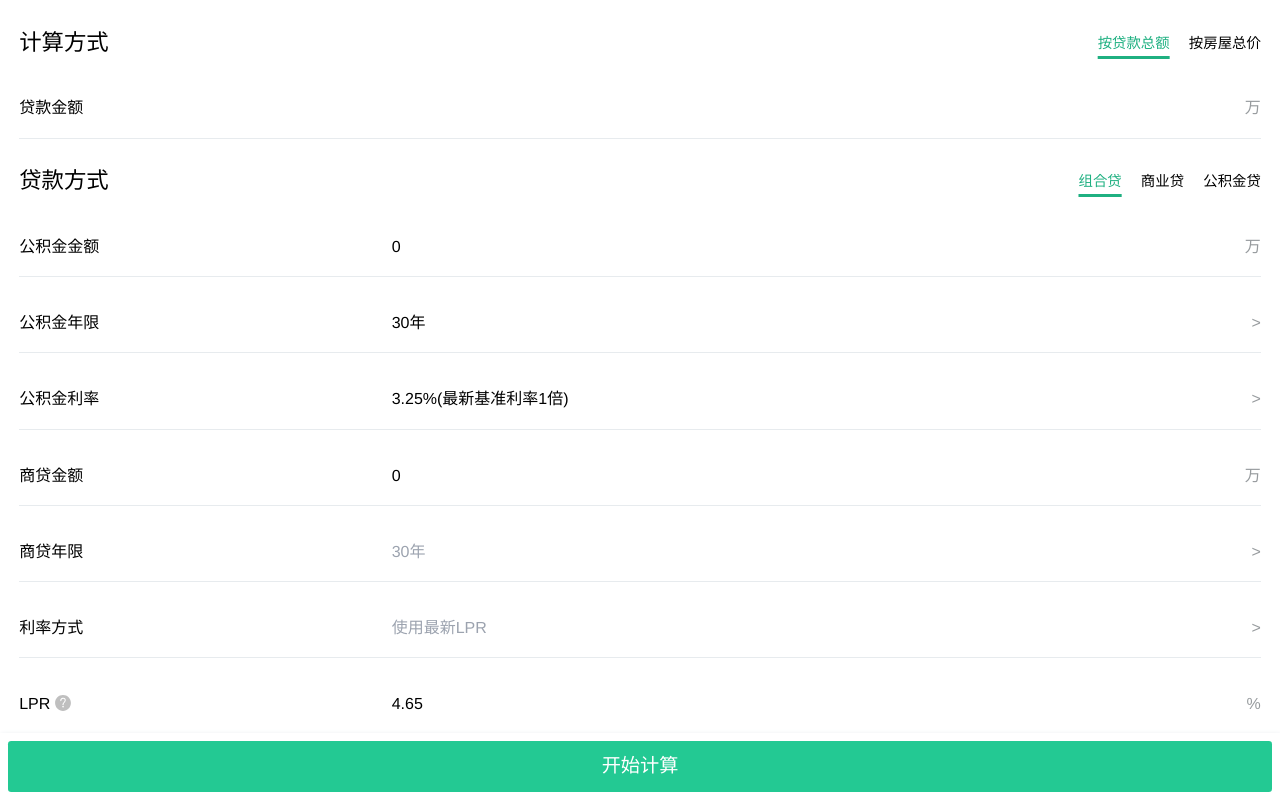
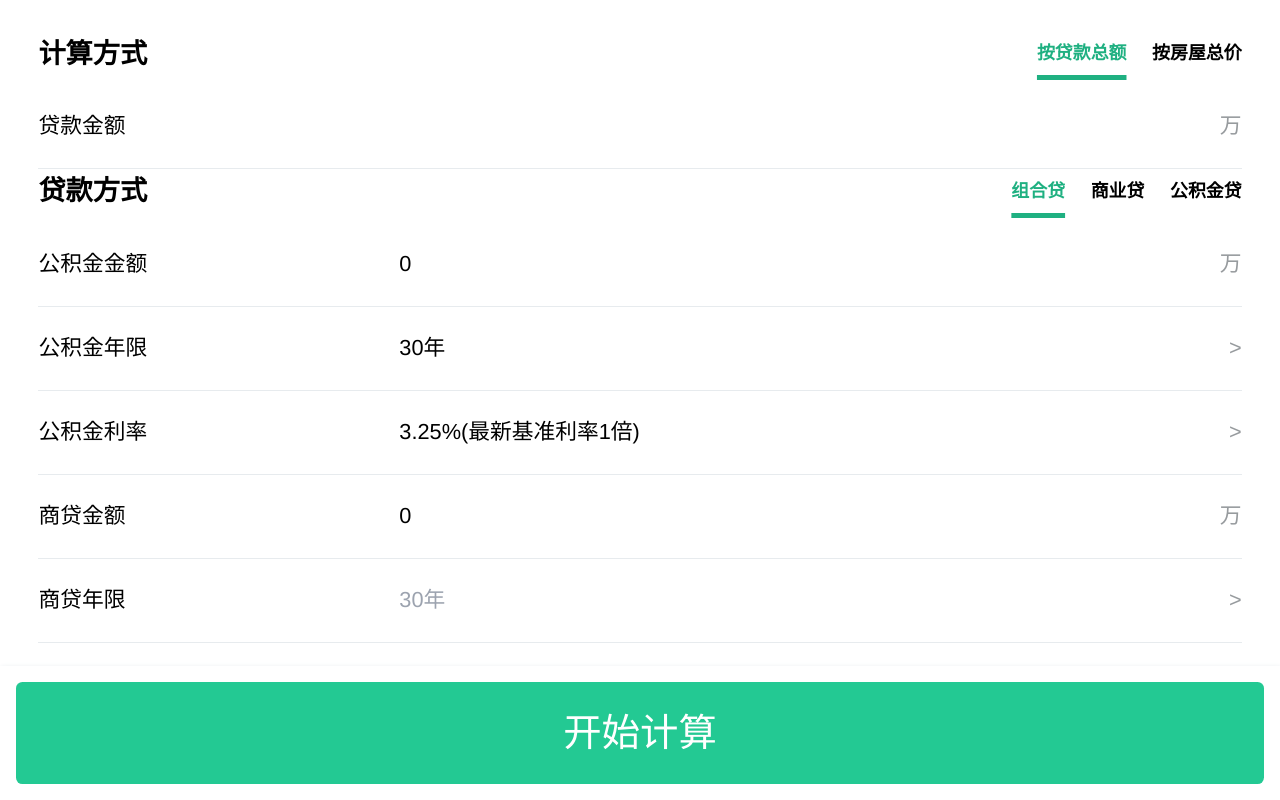
Before and after one commit to Greendayy/Mortgage-Calculator, a Next.js app: page / in a window 1280 px wide. Shown: the top 800 px of the page. Built offline with nearby package versions, Linux system fonts and the light colour scheme.

Commit message:
feat: opz font size

```diff
--- a/styles/Home.module.css
+++ b/styles/Home.module.css
@@ -30,30 +30,32 @@
   display: grid;
   grid-template-columns: 3fr 7fr;
   align-items: center;
-  margin-top: 1.8rem;
+  /* margin-top: 1.8rem; */
   margin-bottom: 0.3rem;
 }
 .tabTittle{
   display: flex;
-  font-size: 1.4rem;
-  font-weight: 450;
+  /* font-size: 1.4rem;
+  font-weight: 450; */
+  font-size: 0.85rem;
+  font-weight: 700;
 }
 .tabButton{
   display: flex;
   justify-content: flex-end;
-  gap: 1.2rem;
-  font-size: 0.9rem;
-  font-weight: 450;
+  gap: 0.8rem;
+  font-size: 0.56rem;
+  font-weight: 700;
 }
 .form{
-  font-size: 1rem;
+  font-size: 0.68rem;
   font-weight: 420;
   display: grid;
   grid-template-columns: 3fr 7fr;
   align-items: center;
-  height: 4.7rem;
+  height: 2.6rem;
   width: 100%;
-  padding: 2rem 0px;
+  /* padding: 2rem 0px; */
 }
 .input{
   width: 100%;
--- a/styles/globals.css
+++ b/styles/globals.css
@@ -1,13 +1,16 @@
 @tailwind base;
 @tailwind components;
 @tailwind utilities;
-
+html {
+  font-size: 32px;
+  font-family: -apple-system-font,Helvetica Neue,sans-serif;
+}
 body{
   box-sizing: border-box;
-  margin: 0px;
-  line-height: 1.8rem;
-  font-family: -apple-system-font,Helvetica Neue,sans-serif;
-  font-size: 1.2rem;
+  margin: 0 auto;
+  margin-top: 1rem;
+  line-height: 1.6;
+  background-color: #ffffff;
 }
 
 .tablinks.active,
```
